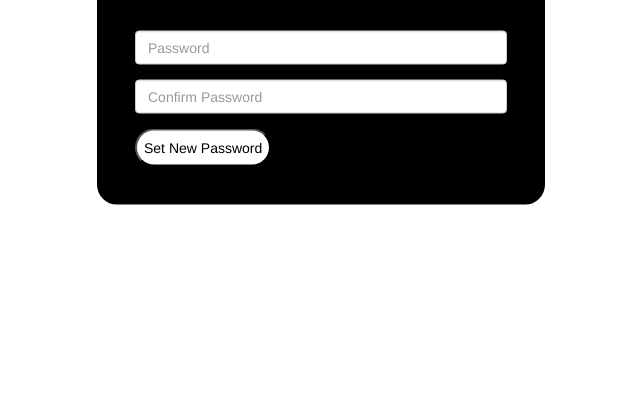
After one commit to TurtleMaster69420/Rifle-Shooting-ordering-system, a Flask app: page /set_new_password in a window 1280 px wide. The commit adds this page. Shown: the part 343-750 px from the top of the page, without its empty margins (351-991 px from the left). Run offline with Flask 2, Linux system fonts and the light colour scheme; some libraries are stand-ins or nearby versions.

```diff
--- a/app.py
+++ b/app.py
@@ -5,6 +5,8 @@ from flask_bootstrap import Bootstrap
 from flask_mail import Mail, Message
 from itsdangerous import URLSafeTimedSerializer
 from login_form import loginForm
+from forgot_password_form import forgot_password_form
+from set_new_password_form import set_new_password_form
 from dotenv import load_dotenv
 from register_form import registerForm
 import datetime
@@ -197,12 +199,21 @@ def confirm():
     return render_template("confirm.html", action=action, location="Confirmation")
 
 
-@app.route('/forgot_password')
+@app.route('/forgot_password', methods=["GET", "POST"])
 def forgot_password():
     allowed, new_page = authenticate()
     if not allowed:
         return redirect(new_page)
-    return render_template("forgot_password.html")
+    form = forgot_password_form()
+    return render_template("forgot_password.html", form=form)
+
+@app.route('/set_new_password', methods=["GET", "POST"])
+def set_new_password():
+    allowed, new_page = authenticate()
+    if not allowed:
+        return redirect(new_page)
+    form = set_new_password_form()
+    return render_template("set_new_password.html", form=form)
 
 
 if __name__ == '__main__':
--- a/requirements.txt
+++ b/requirements.txt
@@ -7,4 +7,3 @@ flask-sqlalchemy
 python-dotenv
 wtforms
 datetime
-pyotp
--- /dev/null
+++ b/set_new_password_form.py
@@ -0,0 +1,8 @@
+from flask_wtf import FlaskForm
+from wtforms import StringField, SubmitField, PasswordField
+from wtforms.validators import ValidationError, DataRequired, Length, Email, EqualTo
+
+
+class set_new_password_form(FlaskForm):
+    new_password = PasswordField('Password:', render_kw={"placeholder": "Password"}, validators=[DataRequired(message="This field cannot be empty"), Length(min=6, message="Password must be over 6 characters")])
+    confirm_new_password = PasswordField('Confirm Password:', render_kw={"placeholder": "Confirm Password"}, validators=[DataRequired(message="This field cannot be empty"), EqualTo('password', message='Passwords must match')])
--- a/static/styles.css
+++ b/static/styles.css
@@ -39,3 +39,16 @@
   background-color: #037bfc;
   border-color: #037bfc;
 }
+
+.box {
+  margin: auto;
+  width:35%;
+  border: 3px solid black;
+  padding: 35px;
+  border-radius: 20px;
+  background-color: black
+}
+
+body {
+  margin: auto;
+}
--- a/templates/login.html
+++ b/templates/login.html
@@ -15,7 +15,7 @@
         {% if form.password.errors %}
             <ul class="errors">{% for error in form.password.errors %}<li class="text-danger">{{ error }}</li>{% endfor %}</ul>
         {% endif %}
-        <small class="form-text text-muted small-link"><a href="/" style="color: white; float: left;"> Forgot Password? </a></small>
+        <small class="form-text text-muted small-link"><a href="/forgot_password" style="color: white; float: left;"> Forgot Password? </a></small>
         <small class="form-text text-muted small-link"><a href="/register" style="color: white; float: right;"> Don't have an account? </a></small>
     </div>
     <br>
--- /dev/null
+++ b/templates/set_new_password.html
@@ -0,0 +1,20 @@
+{% extends "auth_template.html" %}
+
+{% block auth %}
+    <h2><b style="color: white">Set New Password</b></h2>
+    <br>
+    <div class="form-group">
+        {{ form.new_password(size = 20, class='form-control')   }}
+        {% if form.new_password.errors %}
+            <ul class="errors">{% for error in form.email.errors %}<li class="text-danger">{{ error }}</li>{% endfor %}</ul>
+        {% endif %}
+    </div>
+    <div class="form-group">
+        {{ form.confirm_new_password(size = 20, class='form-control')   }}
+        {% if form.confirm_new_password.errors %}
+            <ul class="errors">{% for error in form.email.errors %}<li class="text-danger">{{ error }}</li>{% endfor %}</ul>
+        {% endif %}
+    </div>
+
+    <button type="submit" class="button1">Set New Password</button>
+{% endblock %}
```
Also changed, not shown: forgot_password_form.py (added, +9 -0 lines), templates/forgot_password.html (added, +14 -0 lines), site.db (added).
